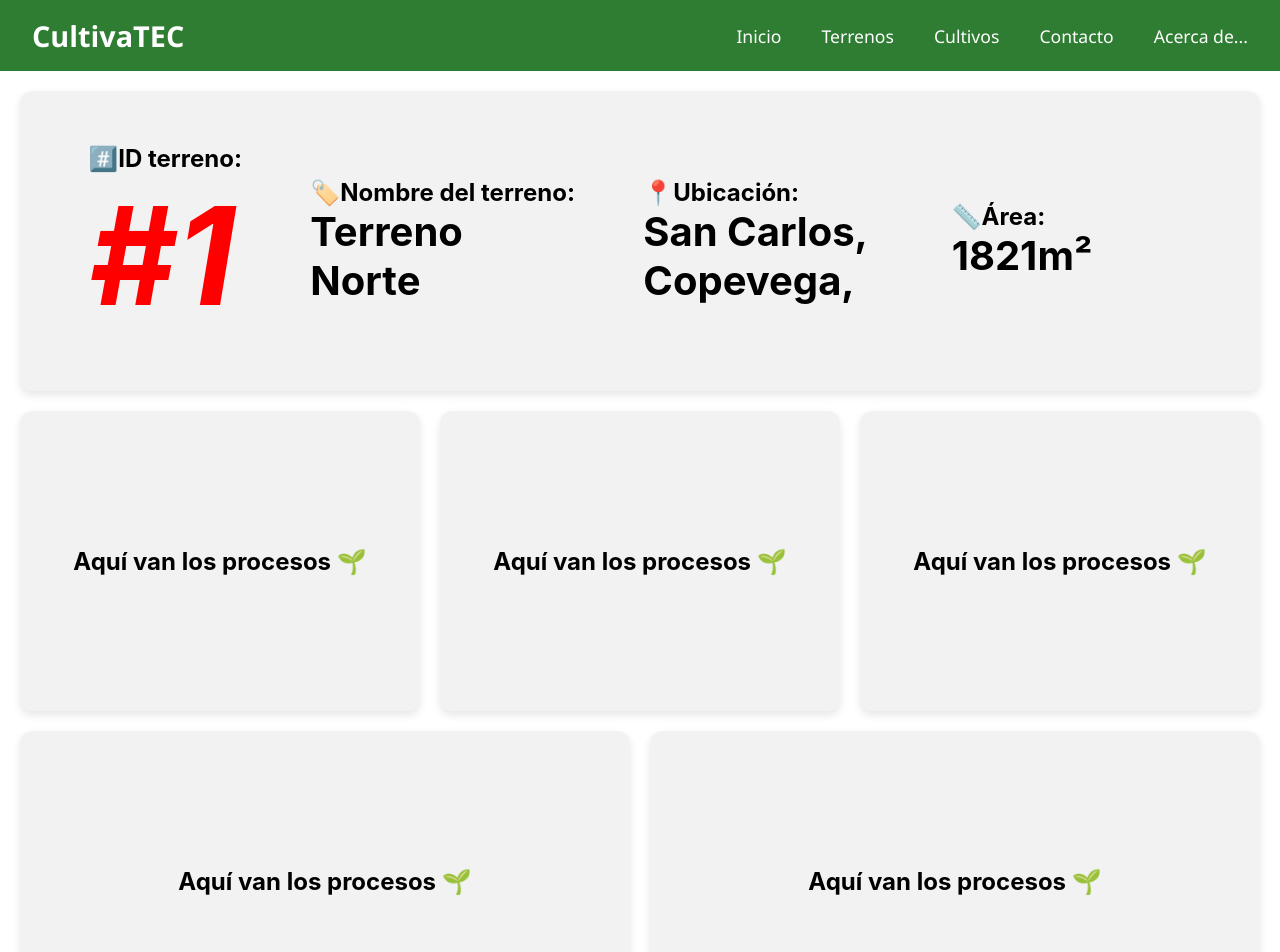
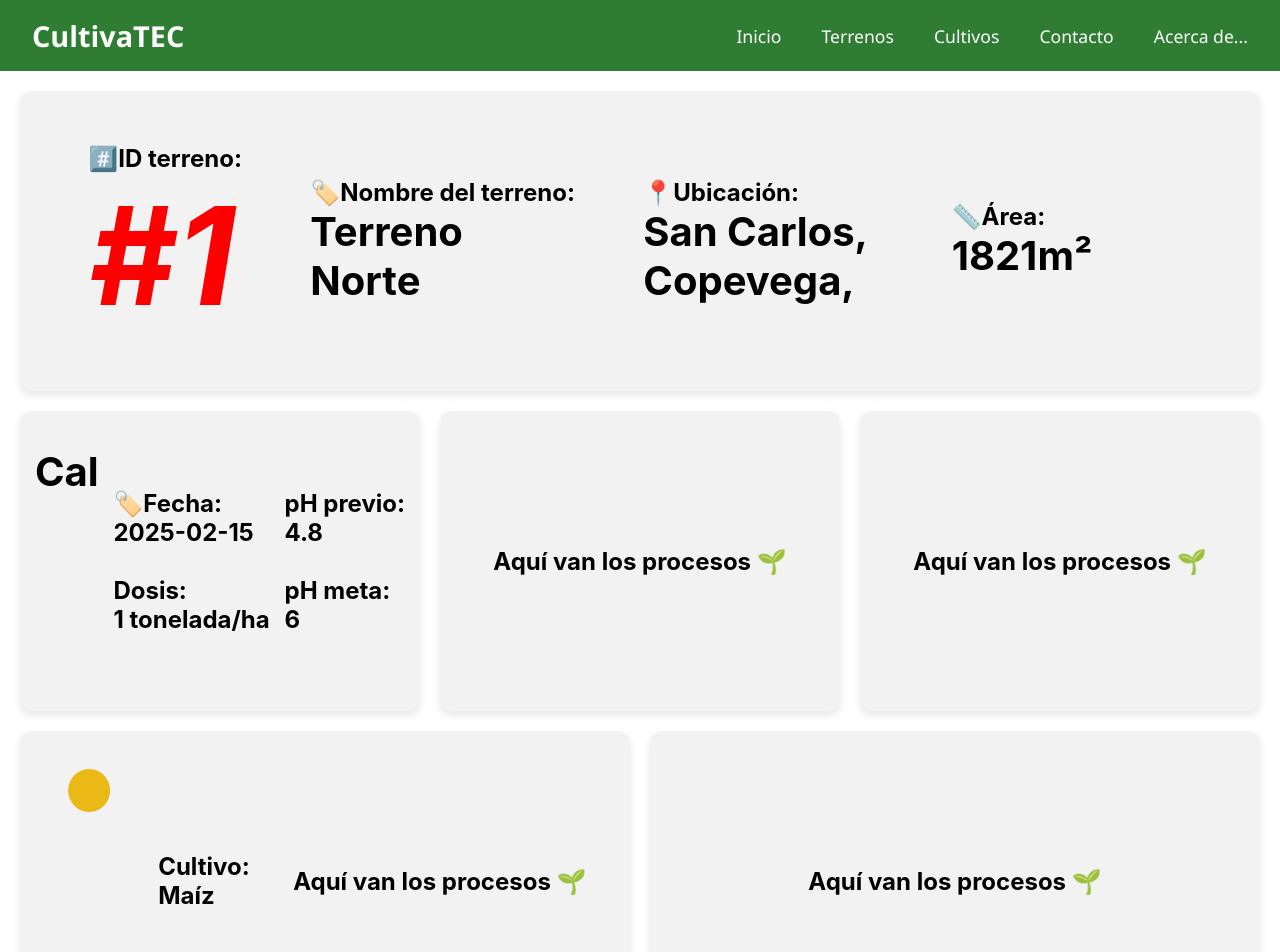
Before and after one commit to MarioRojasV/Proyecto2Reque, a React (Create React App) app: page /terrenos/procesos/1 in a window 1280 px wide. Shown: the top 952 px of the page. Built offline with nearby package versions, Linux system fonts and the light colour scheme.

Commit message:
Tus cambios antes de sincronizar con los de mi compañero

```diff
--- a/public/appDB/terrenos.json
+++ b/public/appDB/terrenos.json
@@ -18,14 +18,13 @@
           { "fecha": "2025-03-01", "tipo": "arado" },
           { "fecha": "2025-03-05", "tipo": "rastra" }
         ],
-        "cal": [
-          {
-            "fecha": "2025-02-15",
-            "dosis": "1 tonelada/ha",
-            "phPrevio": 4.8,
-            "phObjetivo": 6.0
-          }
-        ],
+        "cal": {
+          "fecha": "2025-02-15",
+          "dosis": "1 tonelada/ha",
+          "phPrevio": 4.8,
+          "phObjetivo": 6.0
+        }
+        ,
         "riego": {
           "sistema": "aspersión",
           "frecuenciaDias": 3,
@@ -79,7 +78,12 @@
         "labranza": [
           { "fecha": "2024-12-10", "tipo": "arado" }
         ],
-        "cal": [],
+        "cal": {
+          "fecha": "",
+          "dosis": "",
+          "phPrevio": 0,
+          "phObjetivo": 0
+        },
         "riego": {
           "sistema": "goteo",
           "frecuenciaDias": 5,
@@ -121,7 +125,12 @@
           "riegoActivo": false
         },
         "labranza": [],
-        "cal": [],
+        "cal": {
+          "fecha": "",
+          "dosis": "",
+          "phPrevio": 0,
+          "phObjetivo": 0
+        },
         "riego": {
           "sistema": "ninguno",
           "frecuenciaDias": null,
--- a/src/pages/Procesos.js
+++ b/src/pages/Procesos.js
@@ -1,58 +1,34 @@
 import React, { useState, useEffect } from 'react';
+import BtnRectangRedond from '../components/BotonRectangRedondeado';
 import { useNavigate, useParams } from 'react-router-dom';
 
 const Procesos = ({terrenos, llenarTerrenos}) => {
-  const styles = {
-    container: {
-      display: 'flex',
-      flexDirection: 'column',
-      gap: '20px',
-      justifyContent: 'center',
-      alignItems: 'center',
-      padding: '20px',
-    },
-    square: {
-      width: '100%',
-      height: '300px',
-      backgroundColor: 'rgba(0, 0, 0, 0.05)',
-      borderRadius: '12px',
-      boxShadow: '0 4px 8px rgba(0,0,0,0.1)',
-      display: 'flex',
-      justifyContent: 'space-evenly',
-      alignItems: 'center',
-      fontSize: '1.5rem',
-      fontWeight: 'bold',
-      minWidth: '400px',
-    },
-    contenedorHorizontal: {
-      display: 'flex',
-      flexDirection: 'row',
-      width: '100%',
-      gap: '20px',
-    },
-    conteneVertical: {
-      display: 'flex',
-      flexDirection: 'column',
-    },
-    textoID: {
-      color: 'red',
-      fontSize: '8.5rem',
-      fontWeight: 'bold',
-      fontStyle: 'italic',
-    },
-    conteneTextoInfo: {
-      display: 'flex',
-      flexDirection: 'column',
-      fontSize: '2.5rem',
-      width: '240px',
-    },
-  };
+
 
   const {id} = useParams();
   const [terreno, setTerreno] = useState({id: '',
     nombre: '',
     ubicacion: '',
-    area: '',});
+    area: '',
+    estadoCultivo: '',
+    cultivoEnProceso: '',
+    planSiembraId: '',
+    estado: '',
+    labranza: [],
+    cal: {},
+    riego: {},
+    fertilizacion: {},
+    historialFertilizaciones: [],
+    otrosCuidados: [],
+    notas: '',
+  });
+
+  const getColor = (estadoCultivo) => {
+    if (estadoCultivo === "sin cultivo") return "rgb(126, 126, 126)";
+    if (estadoCultivo === "en proceso") return "rgb(235, 185, 21)";
+    if (estadoCultivo === "listo para cosechar") return "rgb(31, 145, 37)";
+    return "#fff";
+  };
 
   useEffect(() => {
     const terrenoSeleccionado = terrenos.find(t => t.id === parseInt(id));
@@ -67,15 +43,15 @@ const Procesos = ({terrenos, llenarTerrenos}) => {
       <div style={styles.contenedorHorizontal}>
         <div style={styles.square}>
           <div style={styles.conteneVertical}>
-          #️⃣ID terreno:
+            #️⃣ID terreno:
             <div style={styles.textoID}>#{terreno.id}</div>
           </div>
           <div style={styles.conteneVertical}>
-          🏷️Nombre del terreno:
+            🏷️Nombre del terreno:
             <br></br><div style={styles.conteneTextoInfo}>{terreno.nombre}</div>
           </div>
           <div style={styles.conteneVertical}>
-          📍Ubicación:
+            📍Ubicación:
           <br></br><div style={styles.conteneTextoInfo}>{terreno.ubicacion}</div>
           </div>
           <div style={styles.conteneVertical}>
@@ -87,7 +63,23 @@ const Procesos = ({terrenos, llenarTerrenos}) => {
 
       <div style={styles.contenedorHorizontal}>
         <div style={styles.square}>
-          Aquí van los procesos 🌱
+          <div style={styles.simboloCirculo}>
+            Cal
+          </div>
+          <div style={styles.conteneVertical}>
+            🏷️Fecha:
+            <br></br><div>{terreno.cal["fecha"]}</div>
+            <br></br>
+            Dosis:
+            <br></br><div>{terreno.cal["dosis"]}</div>
+          </div>
+          <div style={styles.conteneVertical}>
+            pH previo:
+            <br></br><div>{terreno.cal["phPrevio"]}</div>
+            <br></br>
+            pH meta:
+            <br></br><div>{terreno.cal["phObjetivo"]}</div>
+          </div>
         </div>
         <div style={styles.square}>
           Aquí van los procesos 🌱
@@ -99,6 +91,14 @@ const Procesos = ({terrenos, llenarTerrenos}) => {
 
       <div style={styles.contenedorHorizontal}>
         <div style={styles.square}>
+          <div style={{...styles.simboloCirculo, fontSize: '3.5rem', color:getColor(terreno.estadoCultivo)}}>
+            ●
+          </div>
+          <div style={styles.conteneVertical}>
+            Cultivo:
+            <br></br>
+            {terreno.cultivoEnProceso}
+          </div>
           Aquí van los procesos 🌱
         </div>
         <div style={styles.square}>
@@ -109,4 +109,58 @@ const Procesos = ({terrenos, llenarTerrenos}) => {
   );
 };
 
+
+
+
+const styles = {
+  container: {
+    display: 'flex',
+    flexDirection: 'column',
+    gap: '20px',
+    justifyContent: 'center',
+    alignItems: 'center',
+    padding: '20px',
+  },
+  square: {
+    width: '100%',
+    height: '300px',
+    backgroundColor: 'rgba(0, 0, 0, 0.05)',
+    borderRadius: '12px',
+    boxShadow: '0 4px 8px rgba(0,0,0,0.1)',
+    display: 'flex',
+    justifyContent: 'space-evenly',
+    alignItems: 'center',
+    fontSize: '1.5rem',
+    fontWeight: 'bold',
+    minWidth: '400px',
+  },
+  contenedorHorizontal: {
+    display: 'flex',
+    flexDirection: 'row',
+    width: '100%',
+    gap: '20px',
+  },
+  conteneVertical: {
+    display: 'flex',
+    flexDirection: 'column',
+  },
+  textoID: {
+    color: 'red',
+    fontSize: '8.5rem',
+    fontWeight: 'bold',
+    fontStyle: 'italic',
+  },
+  conteneTextoInfo: {
+    display: 'flex',
+    flexDirection: 'column',
+    fontSize: '2.5rem',
+    width: '240px',
+  },
+  simboloCirculo: {
+    fontSize: '2.5rem',
+    marginBottom: '180px',
+  },
+};
+
+
 export default Procesos;
```
